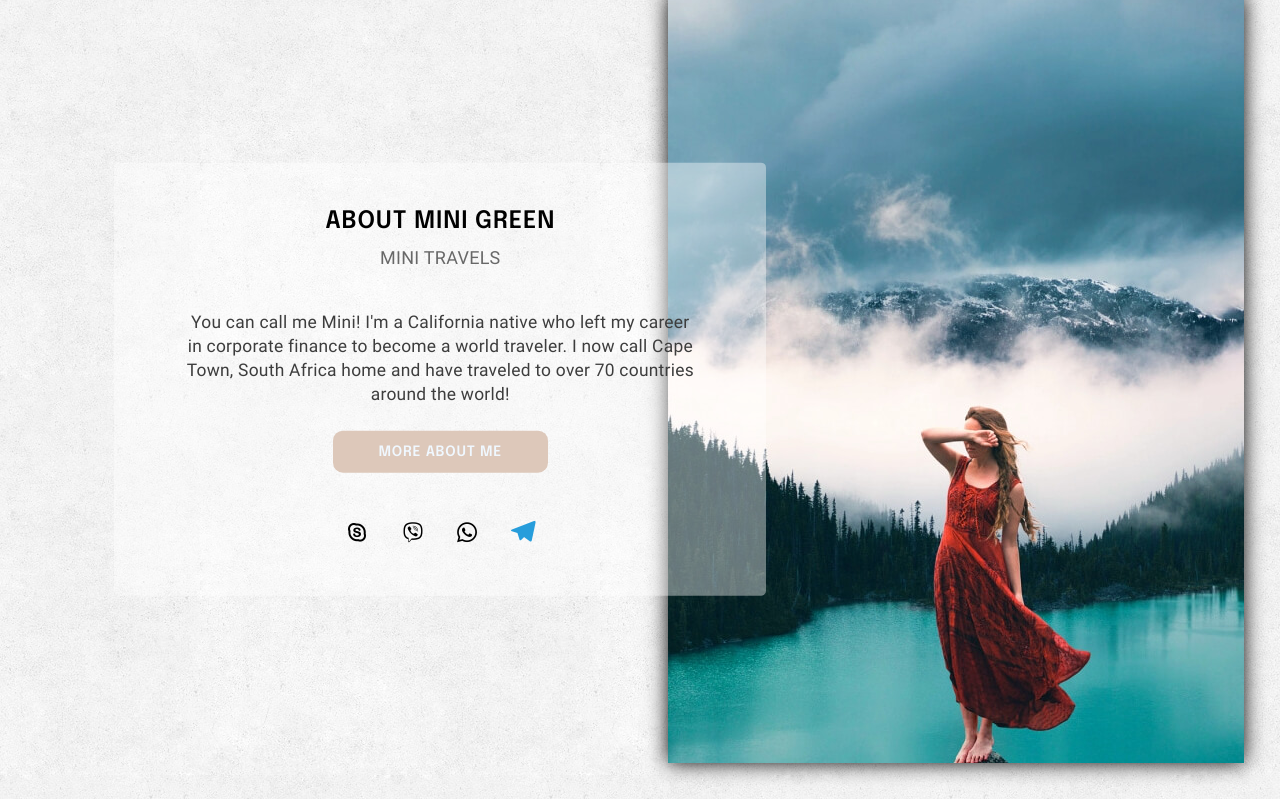
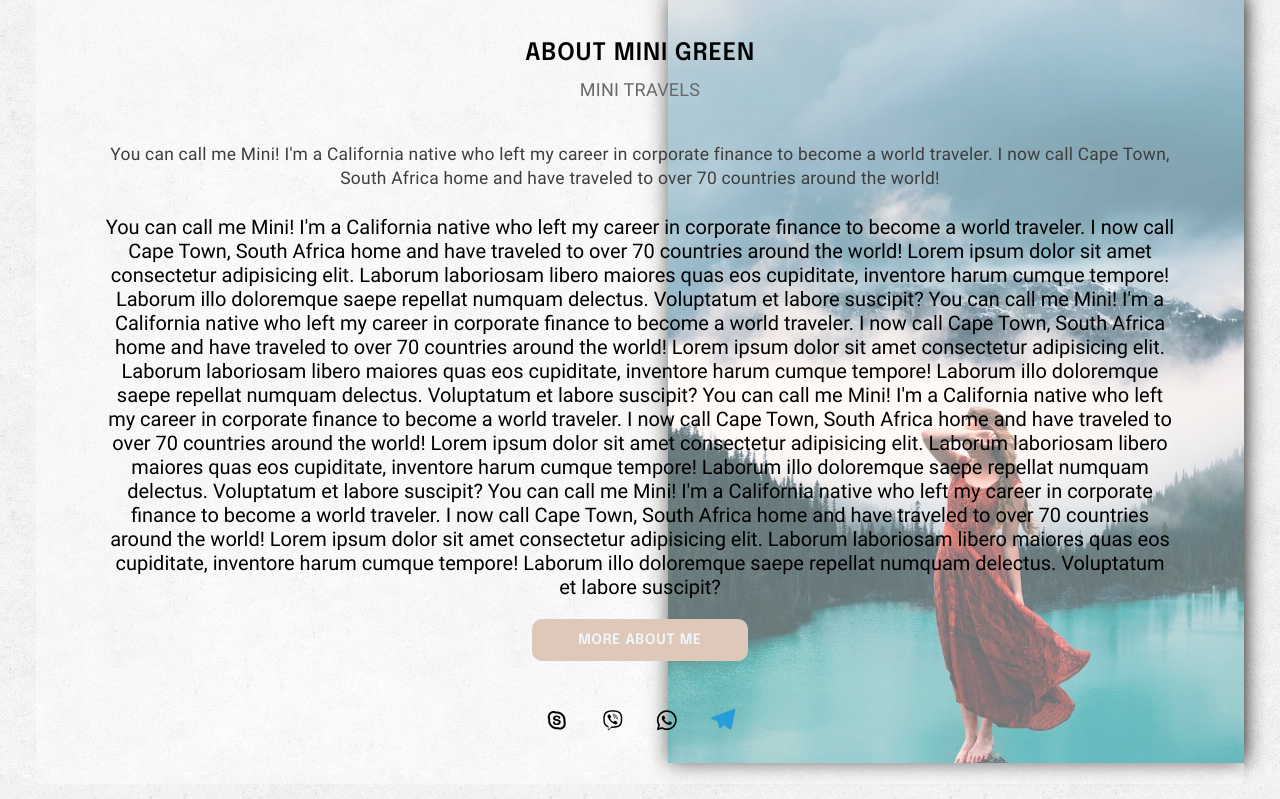
Before and after one commit to VladimirAur/travel-bloger, a website: page src/index.html in a window 1280 px wide. Both pictures are taken after a click on the button "MORE ABOUT ME". Shown: the part 2625-3424 px from the top of the page. Drawn offline with Linux system fonts and the light colour scheme; files whose address does not match are found by name.

Commit message:
add section profile

```diff
--- a/src/index.html
+++ b/src/index.html
@@ -21,10 +21,10 @@
             <div class="menu">
                 <nav class="menu__wrapper">
                     <ul role="menu__items">
-                        <li class="menu__item"><a class="menu__link" href="#main" role="menuitem">Главная</a></li>
-                        <li class="menu__item"><a class="menu__link" href="#service" role="menuitem">Услуги</a></li>
-                        <li class="menu__item"><a class="menu__link" href="#project" role="menuitem">Проекты</a></li>
-                        <li class="menu__item"><a class="menu__link" href="#contact" role="menuitem">Контакты</a></li>
+                        <li class="menu__item"><a class="menu__link" href="#main" role="menuitem">Main</a></li>
+                        <li class="menu__item"><a class="menu__link" href="#service" role="menuitem">Articles</a></li>
+                        <li class="menu__item"><a class="menu__link" href="#project" role="menuitem">Posts</a></li>
+                        <li class="menu__item"><a class="menu__link" href="#contact" role="menuitem">Contacts</a></li>
                     </ul>
                 </nav>
             </div>
@@ -340,6 +340,40 @@
                         Town, South Africa home and have traveled to over 70 countries
                         around the world!
                     </div>
+                    <div class="profile__description">
+                        You can call me Mini! I'm a California native who left my career in
+                        corporate finance to become a world traveler. I now call Cape
+                        Town, South Africa home and have traveled to over 70 countries
+                        around the world!
+                        Lorem ipsum dolor sit amet consectetur adipisicing elit.
+                        Laborum laboriosam libero maiores quas eos cupiditate, inventore
+                        harum cumque tempore! Laborum illo doloremque saepe repellat numquam
+                        delectus. Voluptatum et labore suscipit?
+                        You can call me Mini! I'm a California native who left my career in
+                        corporate finance to become a world traveler. I now call Cape
+                        Town, South Africa home and have traveled to over 70 countries
+                        around the world!
+                        Lorem ipsum dolor sit amet consectetur adipisicing elit.
+                        Laborum laboriosam libero maiores quas eos cupiditate, inventore
+                        harum cumque tempore! Laborum illo doloremque saepe repellat numquam
+                        delectus. Voluptatum et labore suscipit?
+                        You can call me Mini! I'm a California native who left my career in
+                        corporate finance to become a world traveler. I now call Cape
+                        Town, South Africa home and have traveled to over 70 countries
+                        around the world!
+                        Lorem ipsum dolor sit amet consectetur adipisicing elit.
+                        Laborum laboriosam libero maiores quas eos cupiditate, inventore
+                        harum cumque tempore! Laborum illo doloremque saepe repellat numquam
+                        delectus. Voluptatum et labore suscipit?
+                        You can call me Mini! I'm a California native who left my career in
+                        corporate finance to become a world traveler. I now call Cape
+                        Town, South Africa home and have traveled to over 70 countries
+                        around the world!
+                        Lorem ipsum dolor sit amet consectetur adipisicing elit.
+                        Laborum laboriosam libero maiores quas eos cupiditate, inventore
+                        harum cumque tempore! Laborum illo doloremque saepe repellat numquam
+                        delectus. Voluptatum et labore suscipit?
+                    </div>
                     <button class="profile__button">MORE ABOUT ME</button>
                     <div class="profile__contacts">
                         <a href="#" class="profile__link profile__link-skype">
--- a/src/js/app.js
+++ b/src/js/app.js
@@ -4,6 +4,8 @@ burgerMenu();
 slideShow('.slider', {
     // isAutoplay: true
 });
+
+showProfile();
 
 });
 
@@ -226,3 +228,13 @@ function burgerMenu() {
         item.addEventListener('click', onBurgerMenu);
     });
 }
+
+// Profile
+function showProfile(){
+    const profileButton = document.querySelector('.profile__button');
+    const profile =  document.querySelector('.profile');
+
+    profileButton.addEventListener('click', () => {
+        profile.classList.toggle('profile--active');
+    });
+}
--- a/src/sass/parts/_profile.scss
+++ b/src/sass/parts/_profile.scss
@@ -2,6 +2,7 @@
     position: relative;
     padding: 4rem;
     &__content{
+        position: relative;
         width: 100%;
         display: flex;
         justify-content: end;
@@ -45,6 +46,12 @@
         line-height: 2.4rem;
         letter-spacing: 0.015em;
         color: #3d3d3d;
+    }
+    &__description{
+        display: none;
+        margin-bottom: 2rem;
+        font-size: 2rem;
+        font-family: $regular;
     }
     &__button{
         margin-bottom: 4rem;
@@ -99,7 +106,20 @@
         font-size: 2rem;
         color: #000;
     }
+
     .icon-social-skype-outline{
         font-size: 2.4rem;
     }
 }
+
+.profile--active{
+    .profile__info{
+        top: 0;
+        left: 0;
+        max-width: 100%;
+        transform: none;
+    }
+    .profile__description{
+        display: block;
+    }
+}
```
Also changed, not shown: src/css/main.css.
